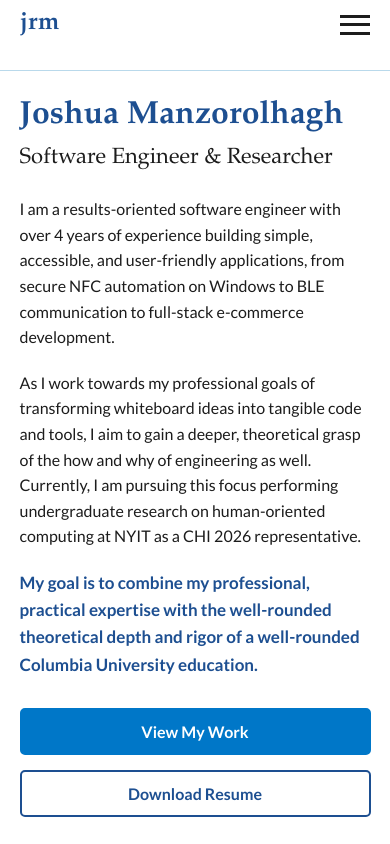
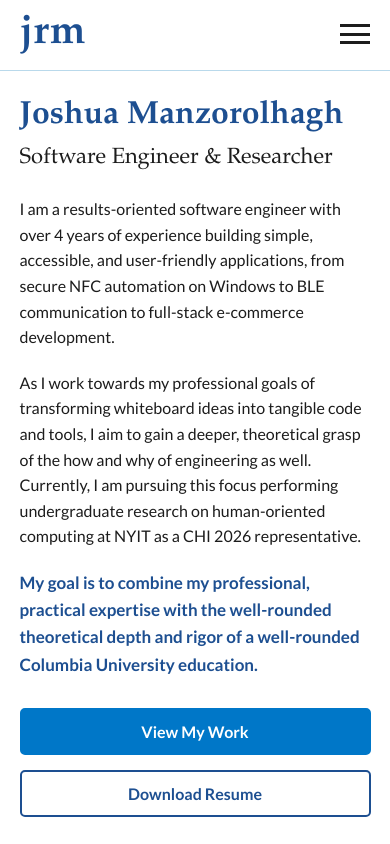
Before and after one commit to jmanzorolhagh/jmanzorolhagh.github.io, a React (Create React App) app: page / in a window 390 px wide. Built offline with nearby package versions, Linux system fonts and the light colour scheme; a web font is replaced by a local one.

Commit message:
Logo sizing for mobile view

```diff
--- a/src/components/topbar/topbar.scss
+++ b/src/components/topbar/topbar.scss
@@ -94,7 +94,7 @@
                     display: none; // Hides the text links
                 }
                 .logo {
-                    font-size: 24px; // Slightly smaller logo
+                    font-size: 40px; // Slightly smaller logo
                 }
             }
         }
```
